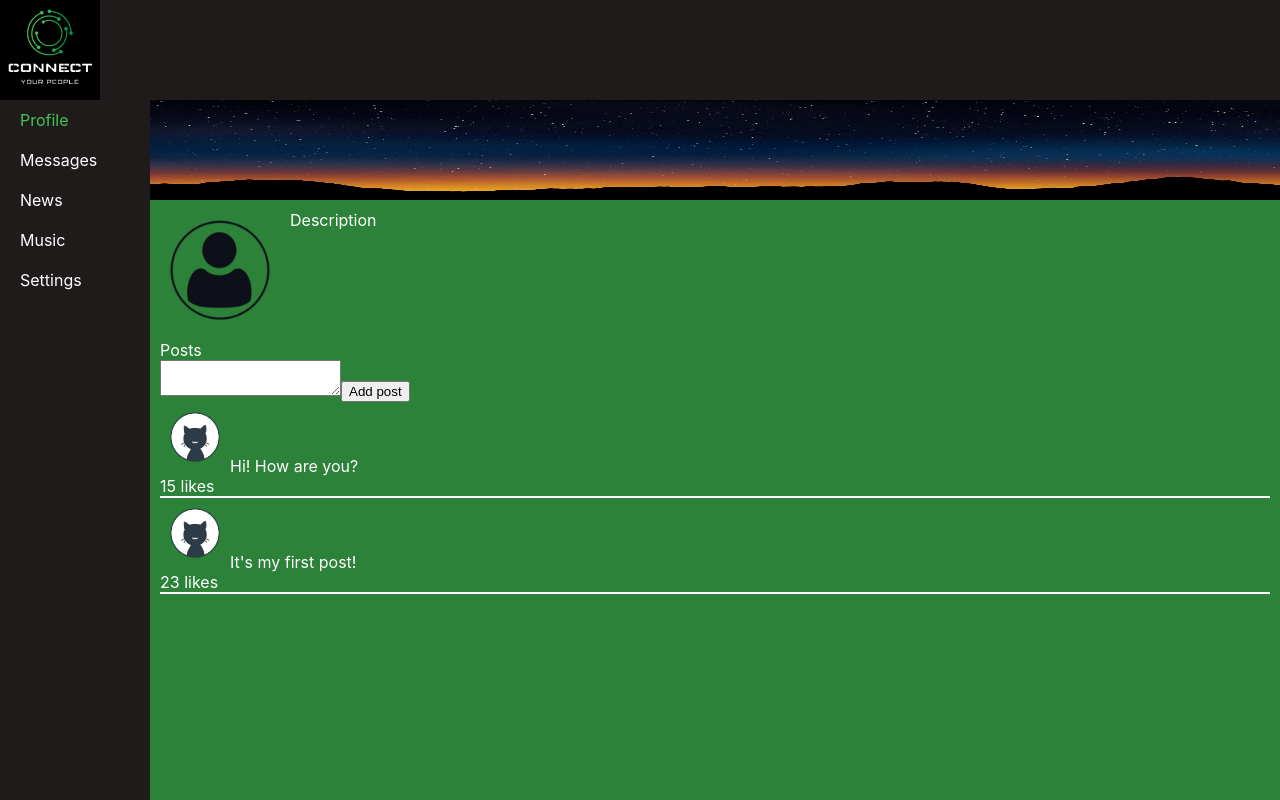
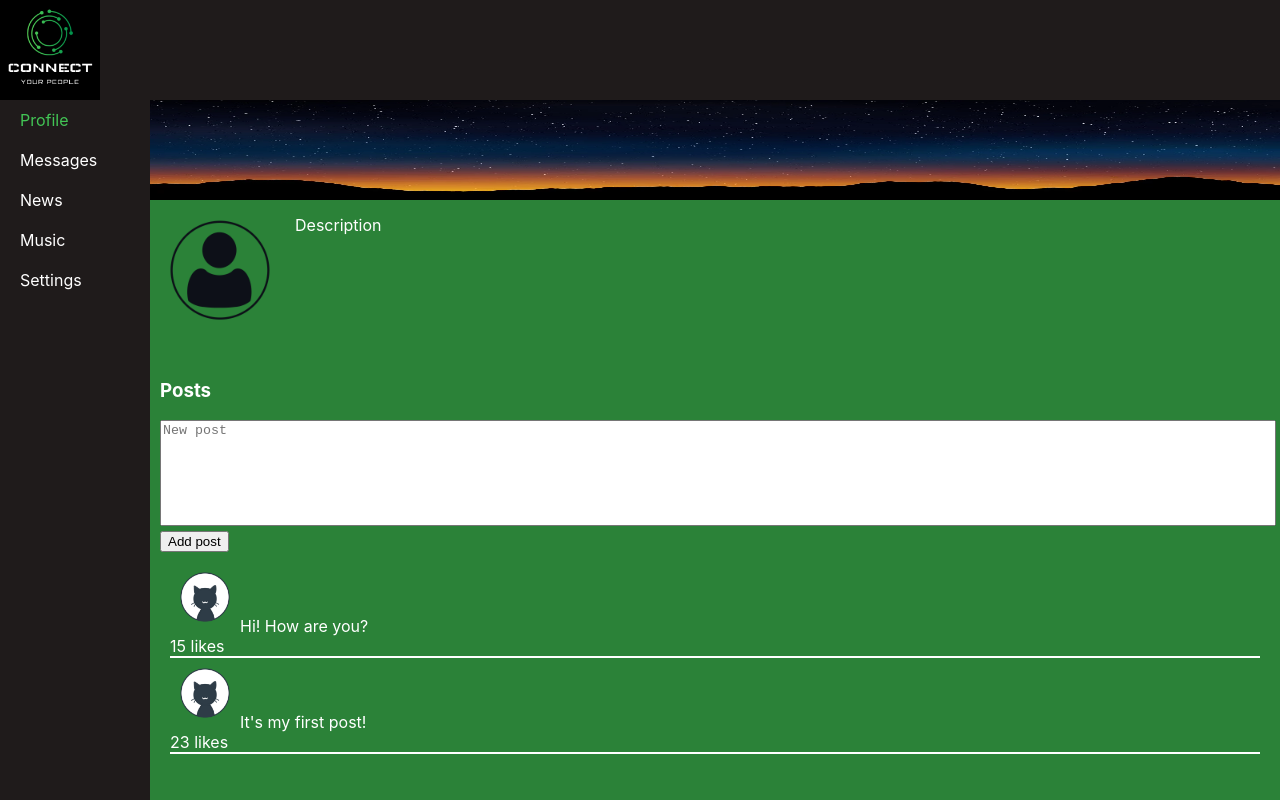
Before and after one commit to PavelPleshkov/social-network, a React (Create React App) app: page /profile in a window 1280 px wide. Built offline with nearby package versions, Linux system fonts and the light colour scheme.

Commit message:
refactor: add ProfileInfo component, update css

```diff
--- a/src/Components/Profile/Posts/Posts.jsx
+++ b/src/Components/Profile/Posts/Posts.jsx
@@ -4,10 +4,14 @@ import Post from './Post/Post'
 function Posts() {
   return (
     <div className={s.posts}>
-      Posts
+      <h3>Posts</h3>
       <div>
-        <textarea></textarea>
-        <button>Add post</button>
+        <div>
+          <textarea placeholder='New post'></textarea>
+        </div>
+        <div>
+          <button>Add post</button>
+        </div>
       </div>
       <div className={s.posts}>
         <Post message='Hi! How are you?' likesCount='15'/>
--- a/src/Components/Profile/Posts/Posts.module.css
+++ b/src/Components/Profile/Posts/Posts.module.css
@@ -1,3 +1,10 @@
 .posts {
   /* color: #fff; */
+  padding: 10px;
+
+  textarea {
+    width: 100%;
+    height: 100px;
+    resize: none;
+  }
 }
--- a/src/Components/Profile/Profile.jsx
+++ b/src/Components/Profile/Profile.jsx
@@ -1,23 +1,12 @@
 import s from './Profile.module.css'
-import no_avatar from '../../images/avatar.png'
-import banner from '../../images/profile_banner.webp'
+import ProfileInfo from './ProfileInfo/ProfileInfo'
 import Posts from '../Profile/Posts/Posts'
 
 function Profile() {
   return (
     <div className={s.profile}>
-      <div>
-        <img className={s.banner} src={banner} alt='profile poster' />
-      </div>
-      <div className={s.container}>
-        <div className={s.userInfo}>
-          <img className={s.avatar} src={no_avatar} alt='avatar' />
-          <div className={s.description}>
-            Description
-          </div>
-        </div>
+        <ProfileInfo />
         <Posts />
-      </div>
     </div>
   )
 }
--- a/src/Components/Profile/Profile.module.css
+++ b/src/Components/Profile/Profile.module.css
@@ -1,31 +1,5 @@
 .profile {
   /* grid-area: p; */
   /* background-color: #2b8238; */
-
-  .banner {
-    display: block;
-    height: 100px;
-    width: 100%;
-  }
-
-  .container {
-    padding: 10px;
-
-    .userInfo {
-      display: grid;
-      grid-template-columns: 130px 1fr;
-      grid-template-rows: 130px;
-
-      .avatar {
-        justify-self: start;
-        align-self: start;
-        display: block;
-        height: 120px;
-      }
-
-      .description {
-        /* padding: 5px */
-      }
-    }
-  }
+  /* padding: 10px; */
 }
--- /dev/null
+++ b/src/Components/Profile/ProfileInfo/ProfileInfo.jsx
@@ -0,0 +1,21 @@
+import s from './ProfileInfo.module.css'
+import no_avatar from '../../../images/avatar.png'
+import banner from '../../../images/profile_banner.webp'
+
+function ProfileInfo() {
+  return (
+    <div className='profileInfo'>
+      <div>
+        <img className={s.banner} src={banner} alt='profile poster' />
+      </div>
+      <div className={s.userInfo}>
+        <img className={s.avatar} src={no_avatar} alt='avatar' />
+        <div className={s.description}>
+          Description
+        </div>
+      </div>
+    </div>
+  )
+}
+
+export default ProfileInfo;
--- /dev/null
+++ b/src/Components/Profile/ProfileInfo/ProfileInfo.module.css
@@ -0,0 +1,23 @@
+.banner {
+  display: block;
+  height: 100px;
+  width: 100%;
+}
+
+.userInfo {
+  display: grid;
+  grid-template-columns: 130px 1fr;
+  grid-template-rows: 130px;
+  padding: 10px;
+
+  .avatar {
+    justify-self: start;
+    align-self: start;
+    display: block;
+    height: 120px;
+  }
+
+  .description {
+    padding: 5px
+  }
+}
```
